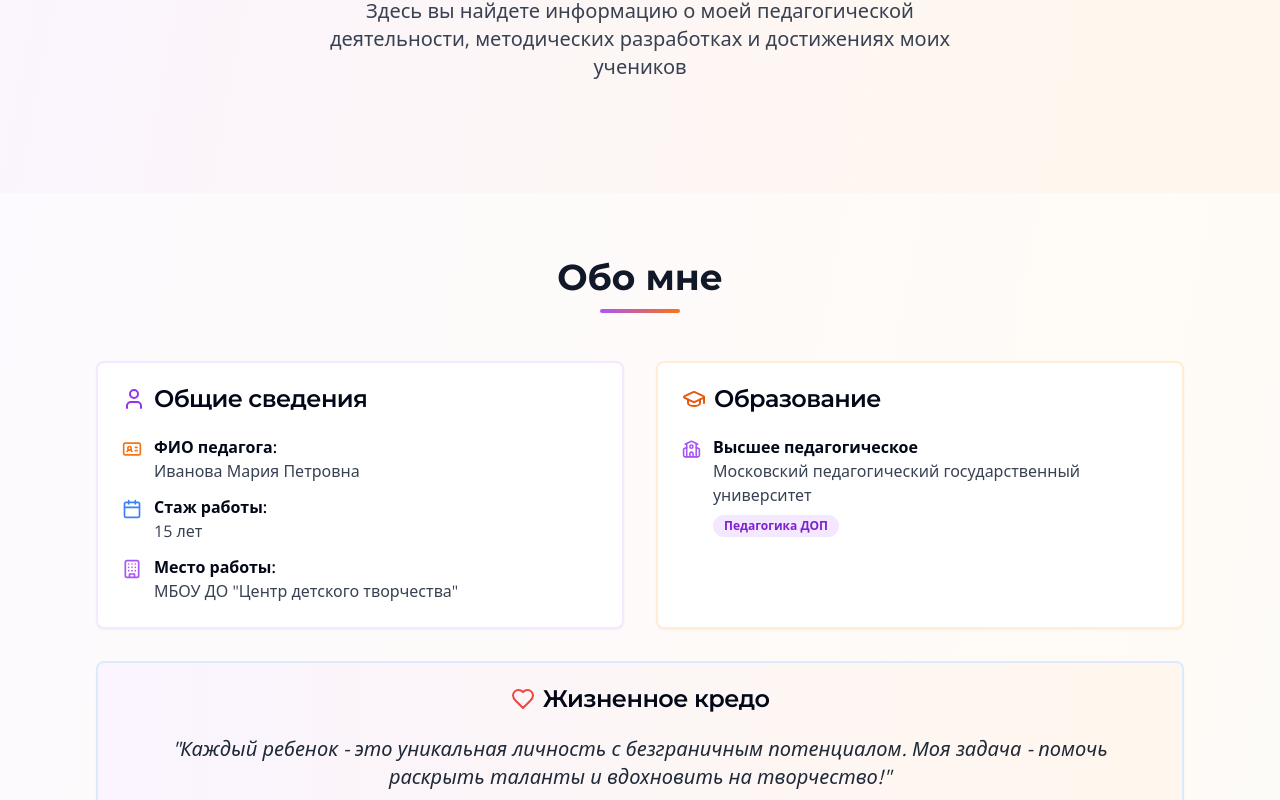
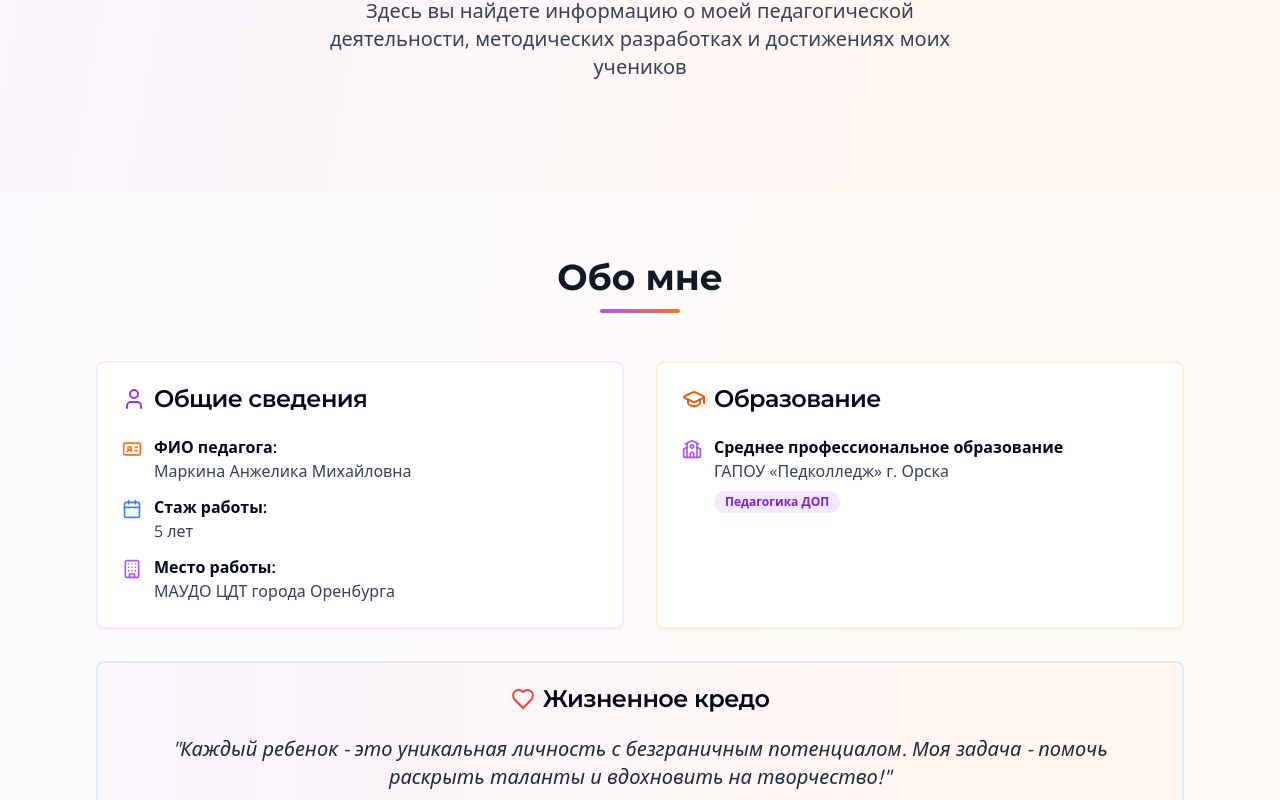
Before and after one commit to pr-poehali-dev/personal-survey-site, a React (Vite) app: page / in a window 1280 px wide. Shown: the part 380-1180 px from the top of the page. Built offline with nearby package versions, Linux system fonts and the light colour scheme.

Commit message:
Update: общие сведения сотрудника

```diff
--- a/src/pages/Index.tsx
+++ b/src/pages/Index.tsx
@@ -92,21 +92,21 @@ const Index = () => {
                   <Icon name="IdCard" className="text-orange-500 mt-1" size={20} />
                   <div>
                     <p className="font-semibold">ФИО педагога:</p>
-                    <p className="text-gray-700">Иванова Мария Петровна</p>
+                    <p className="text-gray-700">Маркина Анжелика Михайловна</p>
                   </div>
                 </div>
                 <div className="flex items-start gap-3">
                   <Icon name="Calendar" className="text-blue-500 mt-1" size={20} />
                   <div>
                     <p className="font-semibold">Стаж работы:</p>
-                    <p className="text-gray-700">15 лет</p>
+                    <p className="text-gray-700">5 лет</p>
                   </div>
                 </div>
                 <div className="flex items-start gap-3">
                   <Icon name="Building" className="text-purple-500 mt-1" size={20} />
                   <div>
                     <p className="font-semibold">Место работы:</p>
-                    <p className="text-gray-700">МБОУ ДО "Центр детского творчества"</p>
+                    <p className="text-gray-700">МАУДО ЦДТ города Оренбурга</p>
                   </div>
                 </div>
               </CardContent>
@@ -123,8 +123,8 @@ const Index = () => {
                 <div className="flex items-start gap-3">
                   <Icon name="School" className="text-purple-500 mt-1" size={20} />
                   <div>
-                    <p className="font-semibold">Высшее педагогическое</p>
-                    <p className="text-gray-700">Московский педагогический государственный университет</p>
+                    <p className="font-semibold">Среднее профессиональное образование</p>
+                    <p className="text-gray-700">ГАПОУ «Педколледж» г. Орска</p>
                     <Badge className="mt-2 bg-purple-100 text-purple-700">Педагогика ДОП</Badge>
                   </div>
                 </div>
```
